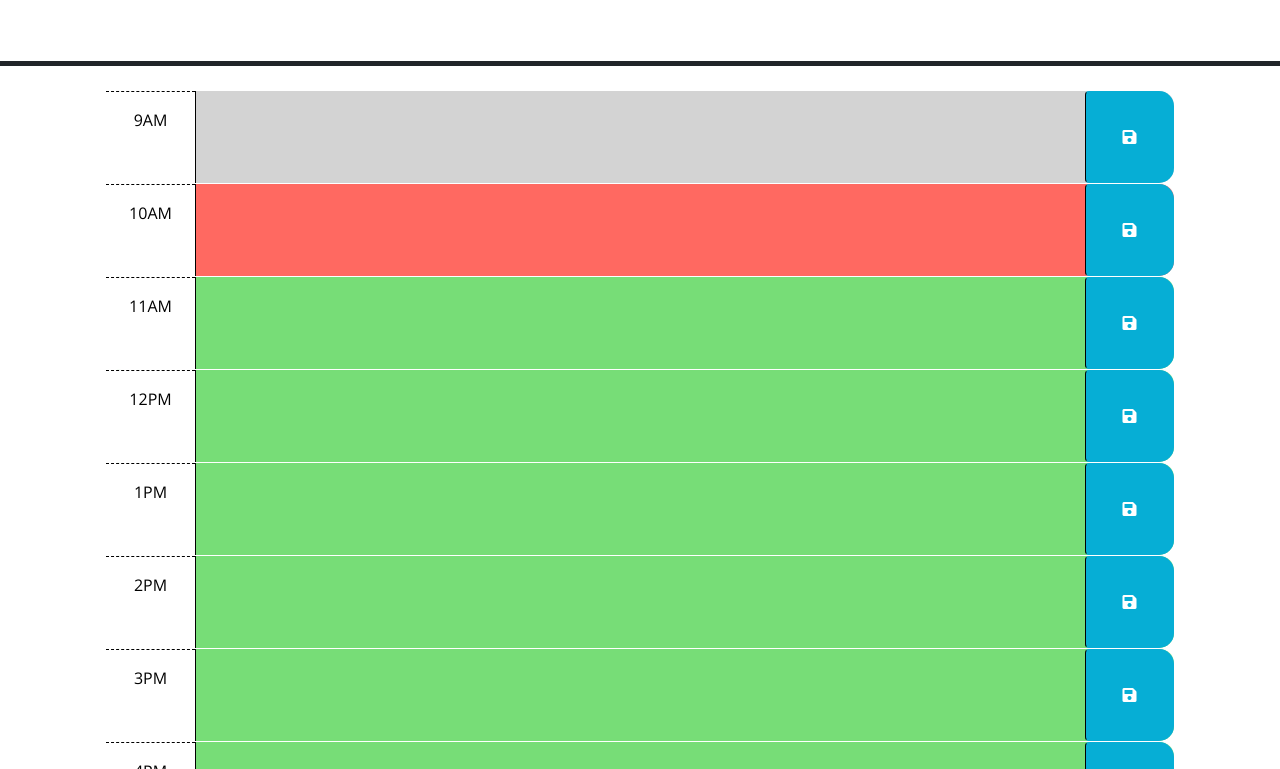
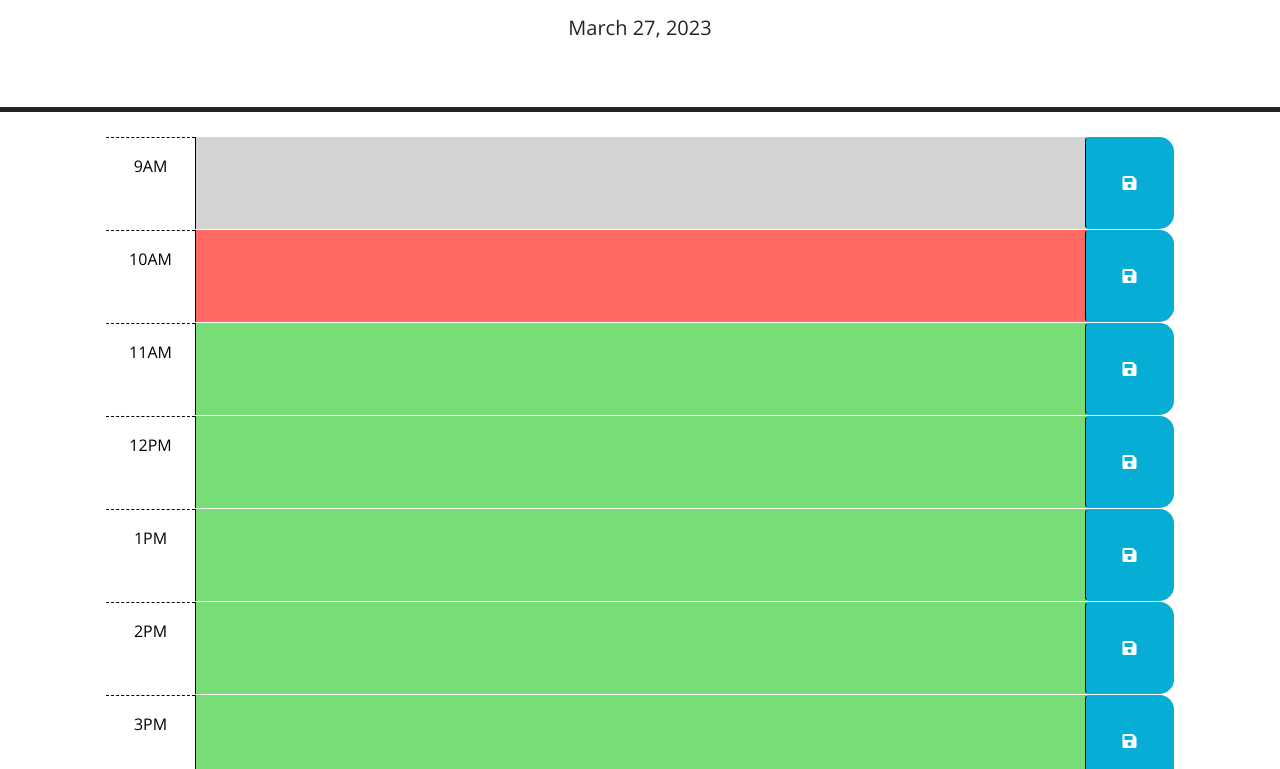
Before and after one commit to mkidee/DayScheduler, a plain HTML site: page index.html in a window 1280 px wide. Shown: the part 166-935 px from the top of the page. Drawn offline with nearby package versions, Linux system fonts and the light colour scheme.

Commit message:
added in day js for the date display in the header

```diff
--- a/script.js
+++ b/script.js
@@ -9,6 +9,8 @@ $(function () {
   // time-block containing the button that was clicked? How might the id be
   // useful when saving the description in local storage?
 
+
+  var today = document.querySelector('#currentDay');
 
   // this is an ex of trying to do all classes at once
   var save = document.querySelector('.saveBtn');
@@ -56,4 +58,7 @@ $(function () {
 
 
   // TODO: Add code to display the current date in the header of the page.
+
+  today.textContent = dayjs().format('MMMM D, YYYY');
+
 });
```
Also changed, not shown: index.html (+1 -0 lines).
